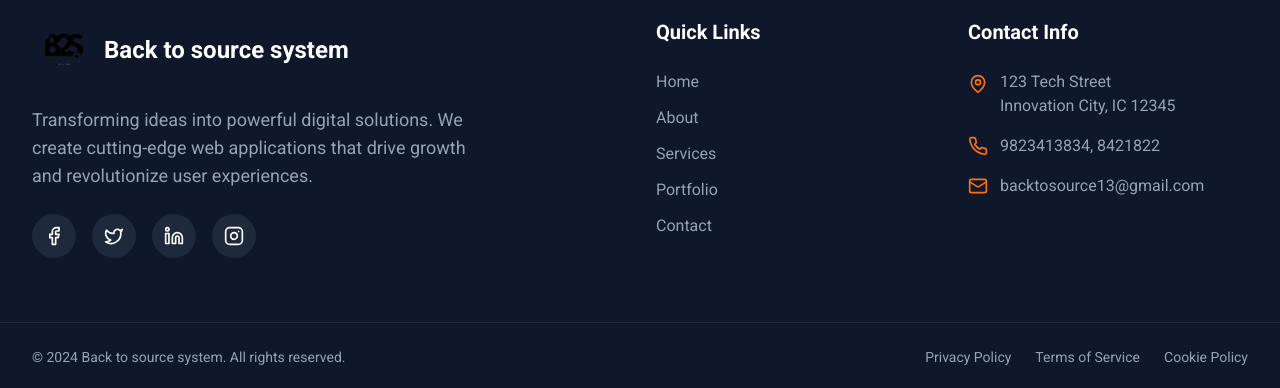
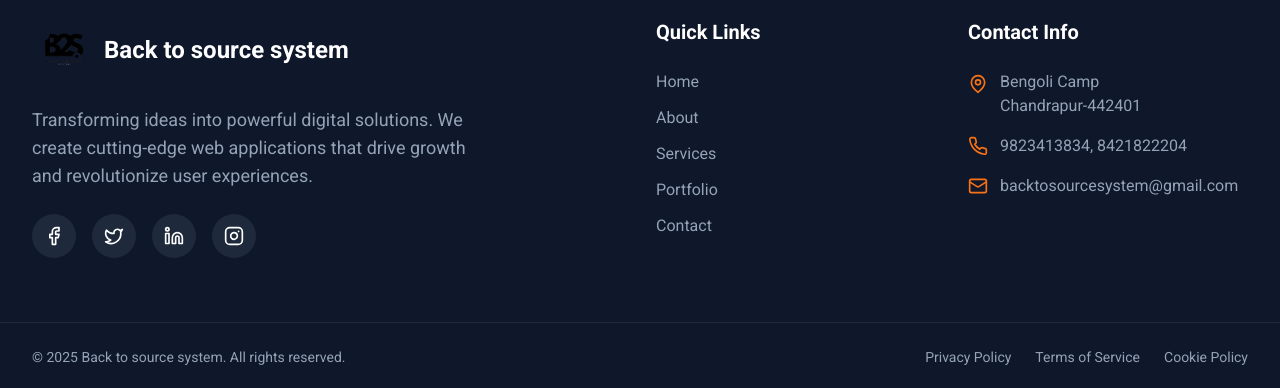
Before and after one commit to backtosourcesystem-wq/Portfolio, a React (Vite) app: page / in a window 1280 px wide. Shown: the part 8931-9319 px from the top of the page. Built offline with nearby package versions, Linux system fonts and the light colour scheme; no server answers.

Commit message:
Update Footer.tsx

```diff
--- a/src/components/Footer.tsx
+++ b/src/components/Footer.tsx
@@ -61,17 +61,17 @@ const Footer = () => {
               <div className="flex items-start space-x-3">
                 <MapPin className="h-5 w-5 text-orange-500 mt-1" />
                 <div>
-                  <p className="text-slate-400">123 Tech Street</p>
-                  <p className="text-slate-400">Innovation City, IC 12345</p>
+                  <p className="text-slate-400">Bengoli Camp</p>
+                  <p className="text-slate-400">Chandrapur-442401</p>
                 </div>
               </div>
               <div className="flex items-center space-x-3">
                 <Phone className="h-5 w-5 text-orange-500" />
-                <p className="text-slate-400">9823413834, 8421822</p>
+                <p className="text-slate-400">9823413834, 8421822204</p>
               </div>
               <div className="flex items-center space-x-3">
                 <Mail className="h-5 w-5 text-orange-500" />
-                <p className="text-slate-400">backtosource13@gmail.com</p>
+                <p className="text-slate-400">backtosourcesystem@gmail.com</p>
               </div>
             </div>
           </div>
@@ -83,7 +83,7 @@ const Footer = () => {
         <div className="max-w-7xl mx-auto px-4 sm:px-6 lg:px-8 py-6">
           <div className="flex flex-col md:flex-row justify-between items-center">
             <p className="text-slate-400 text-sm">
-              © 2024 Back to source system. All rights reserved.
+              © 2025 Back to source system. All rights reserved.
             </p>
             <div className="flex space-x-6 mt-4 md:mt-0">
               <button className="text-slate-400 hover:text-white text-sm transition-colors">
```
